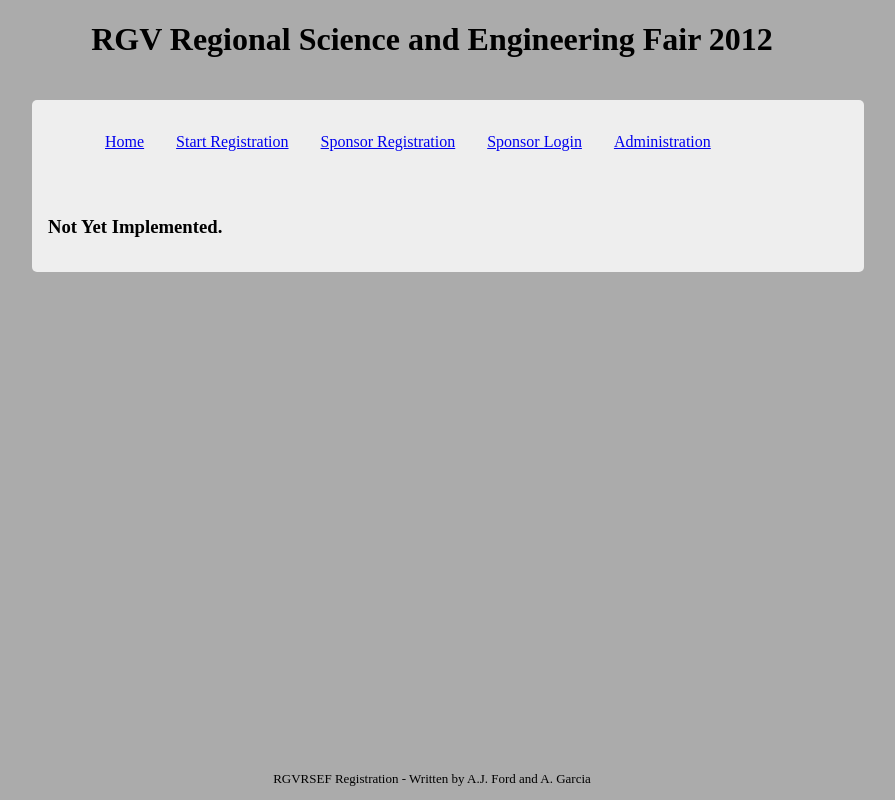
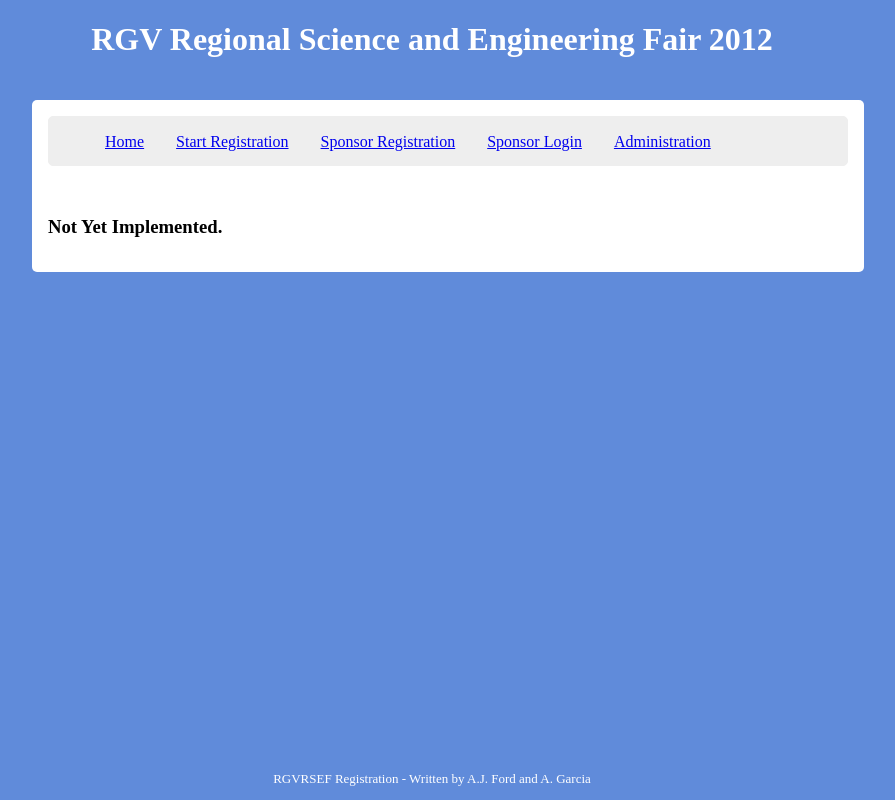
Before and after one commit to ajford/RGVRSEF, a Flask app: page /reg/student in a window 1280 px wide. Shown: the whole page, without its empty margins (208-1103 px from the left). Run offline with Flask 2, Linux system fonts and the light colour scheme; parts of the project's set-up code (start-up, migrations or seed data) failed here and were passed over.

Commit message:
Color changes. Female input recommended different colors

```diff
--- a/RGVRSEF/static/default.css
+++ b/RGVRSEF/static/default.css
@@ -1,6 +1,6 @@
 body
 {
-    background:#ababab;
+    background:#608BDA;
 	width:800px;
 	margin-left:auto;
 	margin-right:auto;
@@ -17,6 +17,7 @@ body
 	height:100px;
     width: 800px;
 	text-align:center;
+    color: #fff;
 }
 .content
 {
@@ -24,7 +25,7 @@ body
 	top:100px;
     width:800px;
     padding:1em;
-    background: #eee;
+    background: #FFFFFF;
     border-radius: 5px;
     -moz-border-radius: 5px;
     -webkit-border-radius: 5px;
@@ -71,6 +72,7 @@ body
     margin-right:auto;
 	text-align:center;
 	font-size:small;
+    color: #fff;
 }
 
 .newslist dt
```
